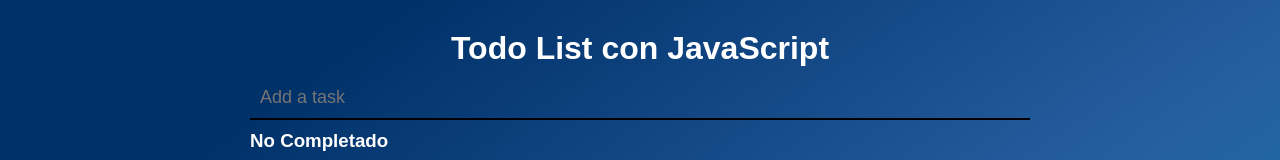
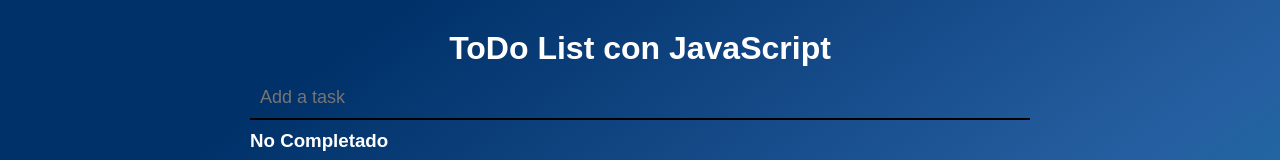
Before and after one commit to gaordonezh/to-doJavaScript, a plain HTML site: page index.html in a window 1280 px wide. Shown: the top 160 px of the page. Drawn offline with nearby package versions, Linux system fonts and the light colour scheme.

Commit message:
Todo List JavaScript

```diff
--- a/index.html
+++ b/index.html
@@ -60,7 +60,7 @@
     <script src="https://cdnjs.cloudflare.com/ajax/libs/jquery/3.4.1/jquery.min.js"></script>
   </head>
   <body>
-    <h1>Todo List con JavaScript</h1>
+    <h1>ToDo List con JavaScript</h1>
     <div class="container">
       <input type="text" class="txtb" placeholder="Add a task" >
       <div class="notcomp">
```
